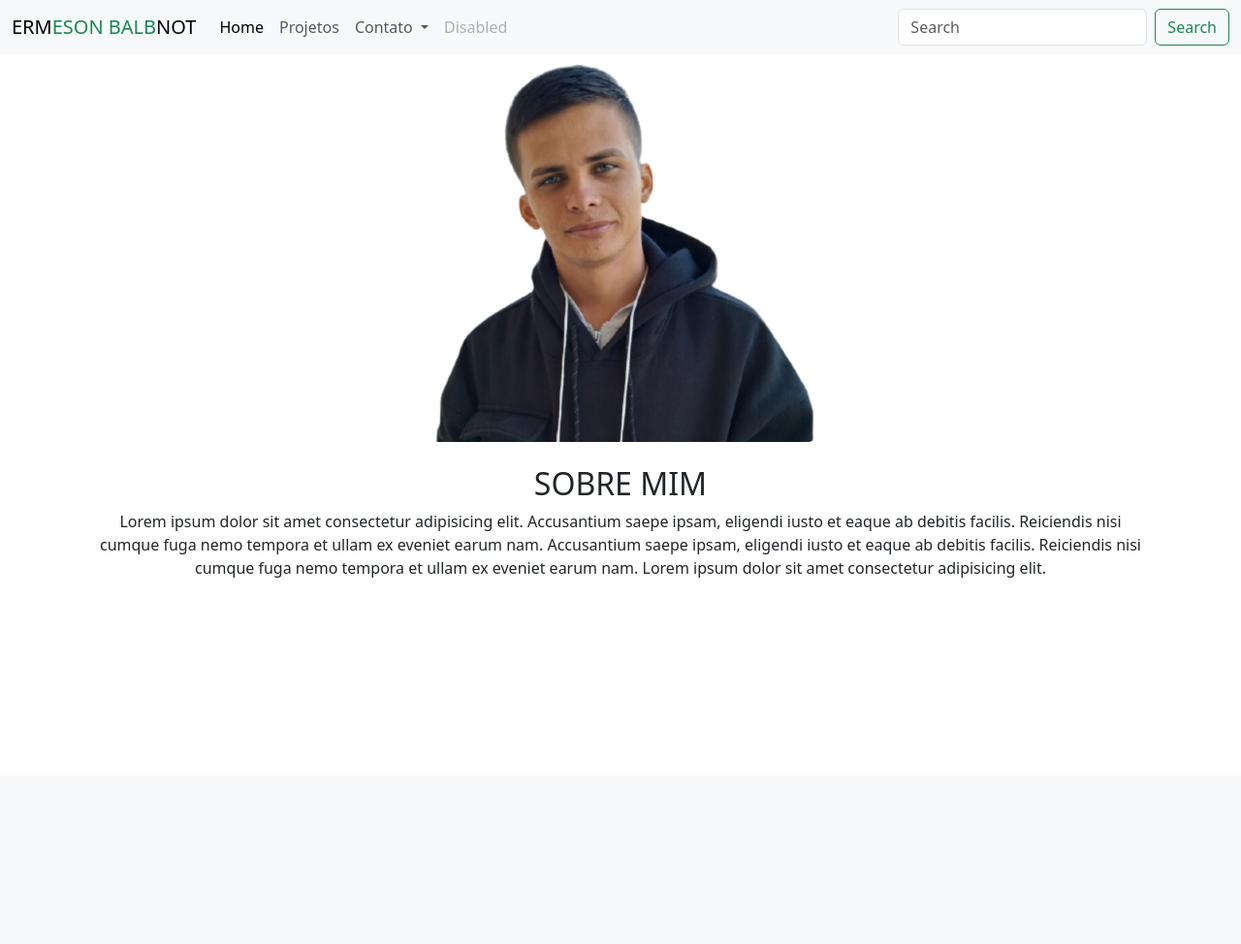
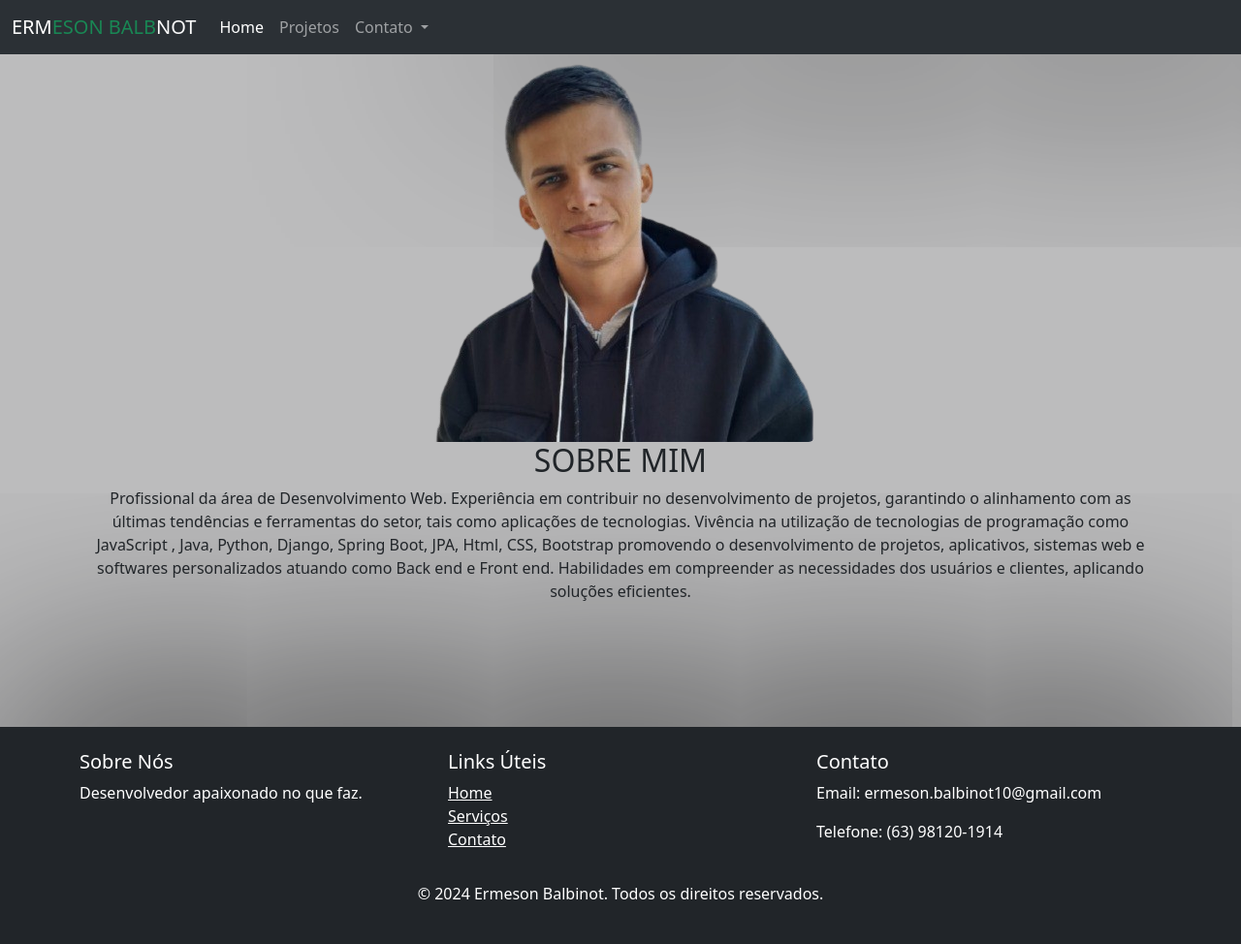
Before and after one commit to ermeson119/project, a Django app: page / in a window 1280 px wide. Shown: the whole page at 97% size. Before the commit the page ends 596 px from the top, so only its background shows below. Run offline with Django 5.2, Linux system fonts and the light colour scheme.

Commit message:
aplicando DRY "tirando redundancia de codigo" e aplicando algumas estilização. 2

```diff
--- a/todos/static/css/home/home.css
+++ b/todos/static/css/home/home.css
@@ -1,3 +1,18 @@
+*{
+    margin: 0;
+    padding: 0;
+    box-sizing: border-box;
+}
+
 body{
-    background-color: rgb(190, 190, 190);
+    background-color: rgb(188, 188, 189);
 }
+
+.nav{
+    box-shadow: 500px 0 500px #070707;
+
+}
+
+.footer{
+    box-shadow: 0 0 500px #070707;
+}
--- /dev/null
+++ b/todos/templates/todos/base.html
@@ -0,0 +1,68 @@
+{% load static %}
+<!DOCTYPE html>
+<html lang="en">
+
+<head>
+    <meta charset="UTF-8">
+    <meta name="viewport" content="width=device-width, initial-scale=1.0">
+    <!-- Bootstrap CSS -->
+    <link href="https://cdn.jsdelivr.net/npm/bootstrap@5.3.3/dist/css/bootstrap.min.css" rel="stylesheet">
+    <!-- Seu CSS personalizado -->
+    {% block extra_css %}{% endblock %}
+    <title>{% block title %}{% endblock %}</title>
+
+
+</head>
+
+<body>
+    <main>
+        {% block content %}{% endblock %}
+    </main>
+
+
+
+    <footer class="footer bg-dark text-white py-4" style="margin-top: 10%;">
+        {% block footer %}
+        <div class="container">
+          <div class="row">
+            <div class="col-md-4">
+              <h5>Sobre Nós</h5>
+              <p>Desenvolvedor apaixonado no que faz.</p>
+            </div>
+            <div class="col-md-4">
+              <h5>Links Úteis</h5>
+              <ul class="list-unstyled">
+                <li><a href="#" class="text-white">Home</a></li>
+                <li><a href="#" class="text-white">Serviços</a></li>
+                <li><a href="#" class="text-white">Contato</a></li>
+              </ul>
+            </div>
+            <div class="col-md-4">
+              <h5>Contato</h5>
+              <p>Email: ermeson.balbinot10@gmail.com</p>
+              <p>Telefone: (63) 98120-1914</p>
+            </div>
+          </div>
+          <div class="text-center mt-3">
+            <p>&copy; 2024 Ermeson Balbinot. Todos os direitos reservados.</p>
+          </div>
+          {% endblock %}
+      </footer>
+
+</body>
+{% block extra_js %}
+<!-- JQuery (opcional) -->
+<script src="https://code.jquery.com/jquery-3.5.1.slim.min.js"
+    integrity="sha384-DfXdz2htPH0lsSSs5nCTpuj/zy4C+OGpamoFVy38MVBnE+IbbVYUew+OrCXaRkfj"
+    crossorigin="anonymous"></script>
+<!-- Popper.js -->
+<script src="https://cdnjs.cloudflare.com/ajax/libs/popper.js/2.11.6/umd/popper.min.js"
+    integrity="sha384-oBqDVmMz4fnFO9gybFtnA91X43FdjHL1xQ6Zj4yZlro2jPz5S7B2CT5Zt+PO5lJ7"
+    crossorigin="anonymous"></script>
+<!-- Bootstrap JS -->
+<script src="https://cdn.jsdelivr.net/npm/bootstrap@5.3.3/dist/js/bootstrap.bundle.min.js"></script>
+<!-- Seu JS personalizado -->
+<script src="{% static 'js/scripts.js' %}"></script>
+{% endblock %}
+
+</html>
--- a/todos/templates/todos/home.html
+++ b/todos/templates/todos/home.html
@@ -1,24 +1,19 @@
+{% extends 'todos/base.html'%}
 {% load static %}
-<!DOCTYPE html>
-<html lang="en">
 
-<head>
-  <meta charset="UTF-8">
-  <meta name="viewport" content="width=device-width, initial-scale=1.0">
-  <!-- Bootstrap CSS -->
-  <link href="https://cdn.jsdelivr.net/npm/bootstrap@5.3.3/dist/css/bootstrap.min.css" rel="stylesheet">
-  <!-- Seu CSS personalizado -->
-  <!-- <link rel="stylesheet" href="{% static 'css/home/home.css' %}"> -->
-  <title>Home</title>
-</head>
+{% block extra_css %}
+<link rel="stylesheet" href="{% static 'css/home/home.css' %}">
+{% endblock %}
 
-<body>
+{% block title %}Home{% endblock %}
 
-  <nav class="navbar navbar-expand-lg bg-body-tertiary">
+{% block content %}
+<nav class="nav navbar navbar-expand-lg bg-body-tertiary" data-bs-theme="dark">
 
   <div class="container-fluid">
 
-      <a class="navbar-brand" href="#">ERM<span class="text-success">ESON</span> <span class="text-success">BALB</span>NOT</a>
+    <a class="navbar-brand" href="{% url 'home' %}">ERM<span class="text-success">ESON</span> <span
+        class="text-success">BALB</span>NOT</a>
 
     <button class="navbar-toggler" type="button" data-bs-toggle="collapse" data-bs-target="#navbarSupportedContent"
       aria-controls="navbarSupportedContent" aria-expanded="false" aria-label="Toggle navigation">
@@ -28,7 +23,7 @@
     <div class="collapse navbar-collapse" id="navbarSupportedContent">
       <ul class="navbar-nav me-auto mb-2 mb-lg-0">
         <li class="nav-item">
-            <a class="nav-link active" aria-current="page" href="#">Home</a>
+          <a class="nav-link active" aria-current="page" href="{% url 'home' %}">Home</a>
         </li>
         <li class="nav-item">
           <a class="nav-link" href="{% url 'projetos' %}">Projetos</a>
@@ -38,23 +33,17 @@
             Contato
           </a>
           <ul class="dropdown-menu">
-              <li><a class="dropdown-item" href="{% url 'whatsapp' %}">WhatsApp</a></li>
+            <li><a class="dropdown-item" href="{% url 'whatsapp' %}" target="_blank">WhatsApp</a></li>
             <li><a class="dropdown-item" href="{% url 'linkedin' %}" target="_blank">Linkedin</a></li>
-              <li><a class="dropdown-item" href="{% url 'instagram' %}">Instagram</a></li>
+            <li><a class="dropdown-item" href="{% url 'instagram' %}" target="_blank">Instagram</a></li>
             <li>
               <hr class="dropdown-divider">
             </li>
             <li><a class="dropdown-item" href="#">Currículo</a></li>
           </ul>
         </li>
-          <li class="nav-item">
-            <a class="nav-link disabled" aria-disabled="true">Disabled</a>
-          </li>
       </ul>
-        <form class="d-flex" role="search">
-          <input class="form-control me-2" type="search" placeholder="Search" aria-label="Search">
-          <button class="btn btn-outline-success" type="submit">Search</button>
-        </form>
+
     </div>
   </div>
 </nav>
@@ -62,32 +51,26 @@
 
 <img src="{% static 'assents/eu.png' %}" class="rounded mx-auto d-block" alt="...">
 
-  <br>
+
 <main class="container">
   <div class="container">
     <p class="h2 text-center">SOBRE MIM</p>
-      <p class="text-center">Lorem ipsum dolor sit amet consectetur adipisicing elit.
-        Accusantium saepe ipsam, eligendi iusto et eaque ab debitis facilis. Reiciendis nisi cumque fuga nemo tempora et
-        ullam ex eveniet earum nam.
-        Accusantium saepe ipsam, eligendi iusto et eaque ab debitis facilis. Reiciendis nisi cumque fuga nemo tempora et
-        ullam ex eveniet earum nam.
-        Lorem ipsum dolor sit amet consectetur adipisicing elit. </p>
+    <p class="text-center">Profissional da área de Desenvolvimento Web. Experiência em contribuir no
+      desenvolvimento de projetos, garantindo o alinhamento com as últimas tendências e
+      ferramentas do setor, tais como aplicações de tecnologias. Vivência na utilização de
+      tecnologias de programação como JavaScript , Java, Python, Django, Spring Boot, JPA, Html, CSS, Bootstrap
+      promovendo o
+      desenvolvimento de projetos, aplicativos, sistemas web e softwares personalizados atuando
+      como Back end e Front end. Habilidades em compreender as necessidades dos usuários e
+      clientes, aplicando soluções eficientes. </p>
   </div>
 </main>
 
 
 
-</body>
 
-<!-- JQuery (opcional) -->
-<script src="https://code.jquery.com/jquery-3.5.1.slim.min.js"
-  integrity="sha384-DfXdz2htPH0lsSSs5nCTpuj/zy4C+OGpamoFVy38MVBnE+IbbVYUew+OrCXaRkfj" crossorigin="anonymous"></script>
-<!-- Popper.js -->
-<script src="https://cdnjs.cloudflare.com/ajax/libs/popper.js/2.11.6/umd/popper.min.js"
-  integrity="sha384-oBqDVmMz4fnFO9gybFtnA91X43FdjHL1xQ6Zj4yZlro2jPz5S7B2CT5Zt+PO5lJ7" crossorigin="anonymous"></script>
-<!-- Bootstrap JS -->
-<script src="https://cdn.jsdelivr.net/npm/bootstrap@5.3.3/dist/js/bootstrap.bundle.min.js"></script>
-<!-- Seu JS personalizado -->
-<script src="{% static 'js/scripts.js' %}"></script>
 
-</html>
+
+{% block extra_js %}{% endblock %}
+
+{% endblock %}
--- a/todos/views.py
+++ b/todos/views.py
@@ -7,13 +7,13 @@ def projetos(request):
     return render(request, 'todos/projetos.html')
 
 def linkedin(request):
-    linkedin = 'https://www.linkedin.com/in/ermeson-balbinot/'
-    return redirect(linkedin)
+    link_linkedin = 'https://www.linkedin.com/in/ermeson-balbinot/'
+    return redirect(link_linkedin)
 
 def instagram(request):
-    instagram = 'https://www.instagram.com/ermesonbalbinot/'
-    return redirect(instagram)
+    link_instagram = 'https://www.instagram.com/ermesonbalbinot/'
+    return redirect(link_instagram)
 
 def whatsapp(request):
-    whatsapp = 'https://wa.me/qr/OKMH27RO567BB1'
-    return redirect(whatsapp)
+    link_whatsapp = 'https://wa.me/qr/OKMH27RO567BB1'
+    return redirect(link_whatsapp)
```
Also changed, not shown: todos/static/css/projeto/projeto.css (added, +18 -0 lines), todos/templates/todos/projetos.html (+21 -38 lines), todos/static/assents/eu.png, 1 other file. Lines whose indentation alone changed are shown as unchanged.
